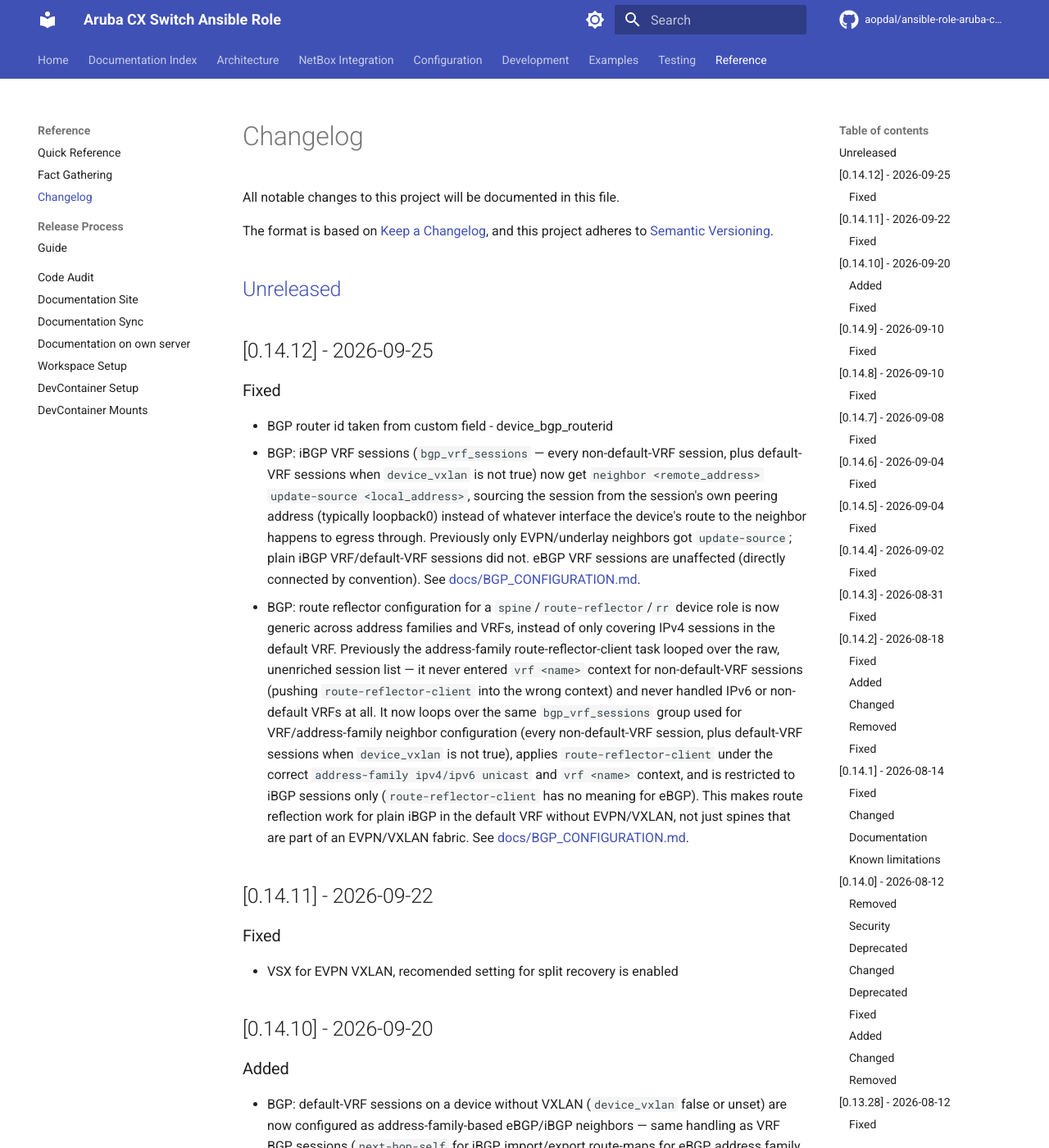
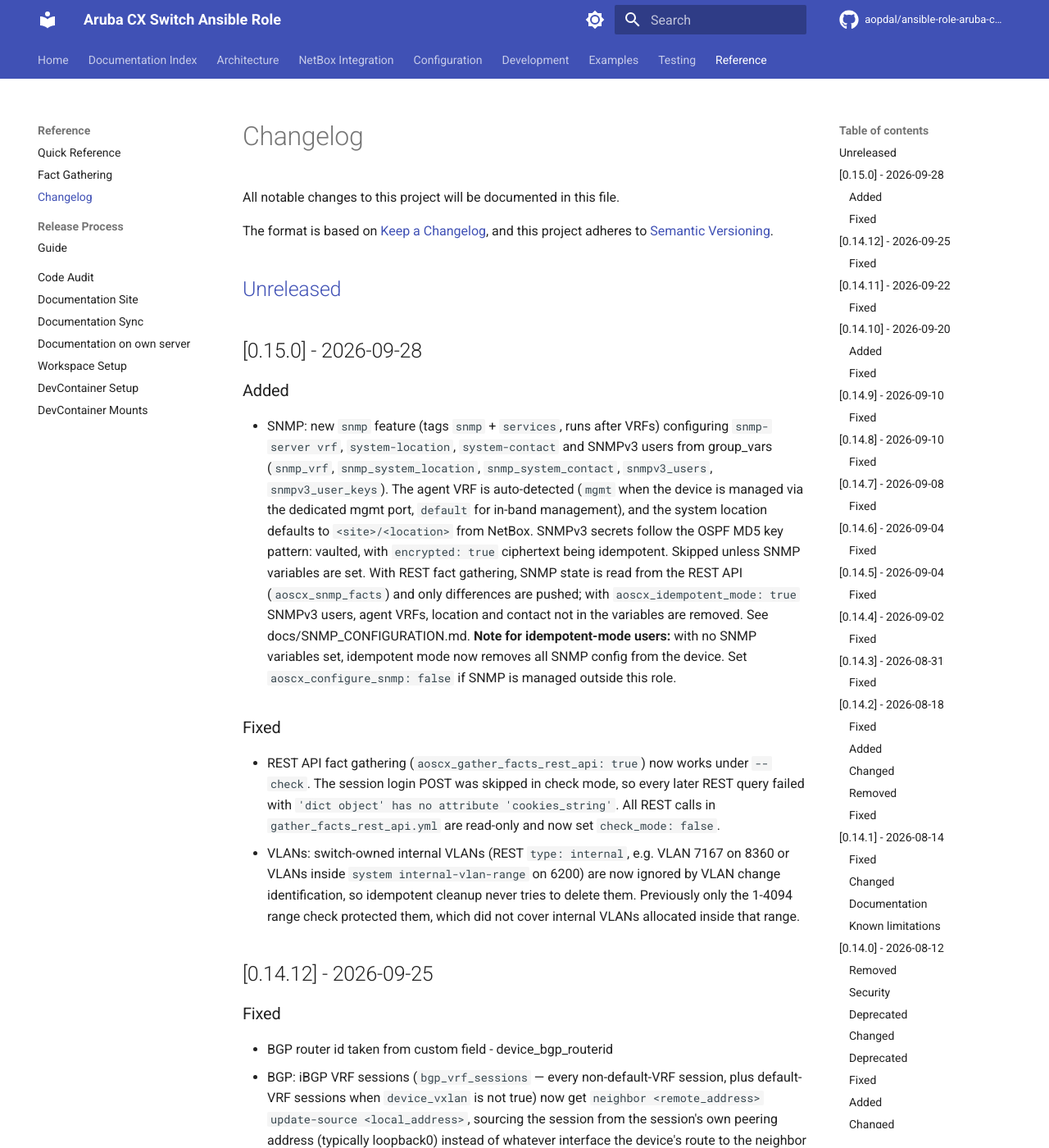
Before and after one commit to aopdal/ansible-role-aruba-cx-switch, an MkDocs documentation site: the page built from docs/CHANGELOG.md, in a window 1280 px wide and 1400 px high. Shown: the whole window at 82% size. Built offline with MkDocs 1.6.1 and Material for MkDocs 9.7.7, drawn with Linux system fonts in a browser that asks for light colours; comment, search, counter and statistics services are not loaded.

Commit message:
chore: release version 0.15.0

```diff
--- a/CHANGELOG.md
+++ b/CHANGELOG.md
@@ -6,6 +6,39 @@
 and this project adheres to [Semantic Versioning](https://semver.org/spec/v2.0.0.html).
 
 ## [Unreleased]
+
+## [0.15.0] - 2026-09-28
+
+### Added
+
+- SNMP: new `snmp` feature (tags `snmp` + `services`, runs after VRFs)
+  configuring `snmp-server vrf`, `system-location`, `system-contact` and
+  SNMPv3 users from group_vars (`snmp_vrf`, `snmp_system_location`,
+  `snmp_system_contact`, `snmpv3_users`, `snmpv3_user_keys`). The agent VRF
+  is auto-detected (`mgmt` when the device is managed via the dedicated mgmt
+  port, `default` for in-band management), and the system location defaults
+  to `<site>/<location>` from NetBox. SNMPv3 secrets follow the OSPF MD5 key
+  pattern: vaulted, with `encrypted: true` ciphertext being idempotent. Skipped
+  unless SNMP variables are set. With REST fact gathering, SNMP state is read
+  from the REST API (`aoscx_snmp_facts`) and only differences are pushed;
+  with `aoscx_idempotent_mode: true` SNMPv3 users, agent VRFs, location and
+  contact not in the variables are removed. See docs/SNMP_CONFIGURATION.md.
+  **Note for idempotent-mode users:** with no SNMP variables set, idempotent
+  mode now removes all SNMP config from the device. Set
+  `aoscx_configure_snmp: false` if SNMP is managed outside this role.
+
+### Fixed
+
+- REST API fact gathering (`aoscx_gather_facts_rest_api: true`) now works
+  under `--check`. The session login POST was skipped in check mode, so every
+  later REST query failed with `'dict object' has no attribute
+  'cookies_string'`. All REST calls in `gather_facts_rest_api.yml` are
+  read-only and now set `check_mode: false`.
+- VLANs: switch-owned internal VLANs (REST `type: internal`, e.g. VLAN 7167
+  on 8360 or VLANs inside `system internal-vlan-range` on 6200) are now
+  ignored by VLAN change identification, so idempotent cleanup never tries
+  to delete them. Previously only the 1-4094 range check protected them,
+  which did not cover internal VLANs allocated inside that range.
 
 ## [0.14.12] - 2026-09-25
 
--- a/docs/CHANGELOG.md
+++ b/docs/CHANGELOG.md
@@ -6,6 +6,39 @@
 and this project adheres to [Semantic Versioning](https://semver.org/spec/v2.0.0.html).
 
 ## [Unreleased]
+
+## [0.15.0] - 2026-09-28
+
+### Added
+
+- SNMP: new `snmp` feature (tags `snmp` + `services`, runs after VRFs)
+  configuring `snmp-server vrf`, `system-location`, `system-contact` and
+  SNMPv3 users from group_vars (`snmp_vrf`, `snmp_system_location`,
+  `snmp_system_contact`, `snmpv3_users`, `snmpv3_user_keys`). The agent VRF
+  is auto-detected (`mgmt` when the device is managed via the dedicated mgmt
+  port, `default` for in-band management), and the system location defaults
+  to `<site>/<location>` from NetBox. SNMPv3 secrets follow the OSPF MD5 key
+  pattern: vaulted, with `encrypted: true` ciphertext being idempotent. Skipped
+  unless SNMP variables are set. With REST fact gathering, SNMP state is read
+  from the REST API (`aoscx_snmp_facts`) and only differences are pushed;
+  with `aoscx_idempotent_mode: true` SNMPv3 users, agent VRFs, location and
+  contact not in the variables are removed. See docs/SNMP_CONFIGURATION.md.
+  **Note for idempotent-mode users:** with no SNMP variables set, idempotent
+  mode now removes all SNMP config from the device. Set
+  `aoscx_configure_snmp: false` if SNMP is managed outside this role.
+
+### Fixed
+
+- REST API fact gathering (`aoscx_gather_facts_rest_api: true`) now works
+  under `--check`. The session login POST was skipped in check mode, so every
+  later REST query failed with `'dict object' has no attribute
+  'cookies_string'`. All REST calls in `gather_facts_rest_api.yml` are
+  read-only and now set `check_mode: false`.
+- VLANs: switch-owned internal VLANs (REST `type: internal`, e.g. VLAN 7167
+  on 8360 or VLANs inside `system internal-vlan-range` on 6200) are now
+  ignored by VLAN change identification, so idempotent cleanup never tries
+  to delete them. Previously only the 1-4094 range check protected them,
+  which did not cover internal VLANs allocated inside that range.
 
 ## [0.14.12] - 2026-09-25
 
```
Also changed, not shown: 1 other file.
